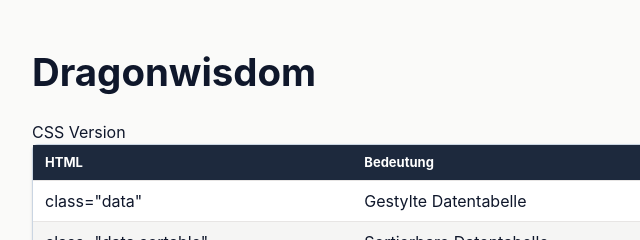
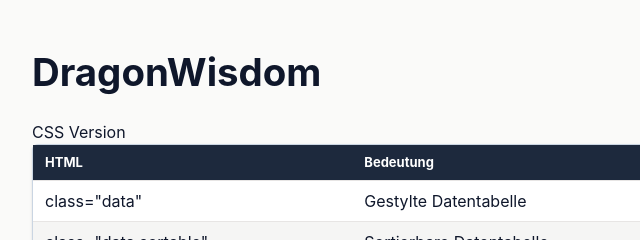
Before and after one commit to Sharaal/dragonwisdom, a website built with Vite: page index.html in a window 1280 px wide. Shown: the top 240 px of the page, 128-768 px from the left. Built offline with nearby package versions, Linux system fonts and the light colour scheme.

Commit message:
chore: Spelling

```diff
--- a/AGENTS.md
+++ b/AGENTS.md
@@ -1,4 +1,4 @@
-# Dragonwisdom
+# DragonWisdom
 
 ## Allgemein
 
--- a/index.html
+++ b/index.html
@@ -3,12 +3,12 @@
   <head>
     <meta charset="UTF-8">
     <meta name="viewport" content="width=device-width, initial-scale=1.0">
-    <title>Dragonwisdom</title>
+    <title>DragonWisdom</title>
     <script type="module" src="/src/dragonwisdom.js"></script>
   </head>
   <body>
     <main>
-      <h1>Dragonwisdom</h1>
+      <h1>DragonWisdom</h1>
       <p><a href="./index-css.html">CSS Version</a></p>
 
       <table class="data">
```
